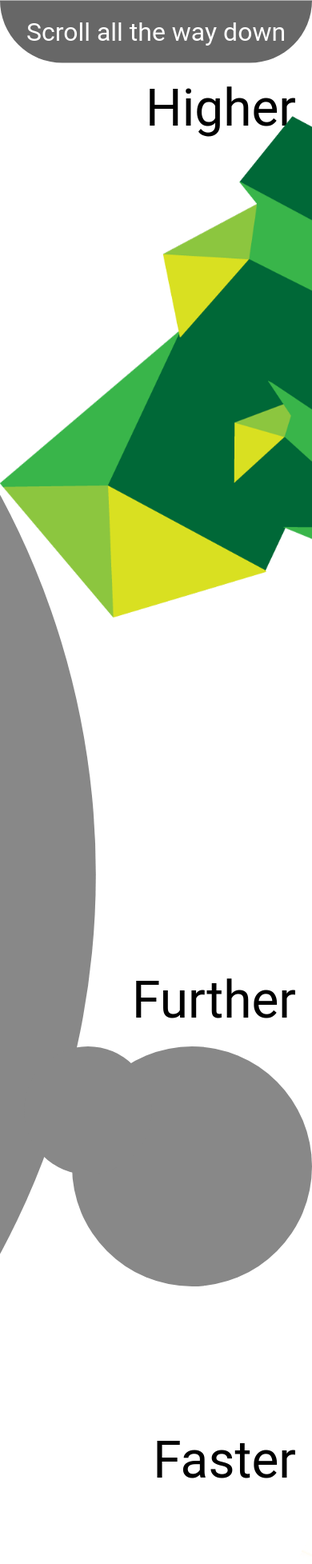
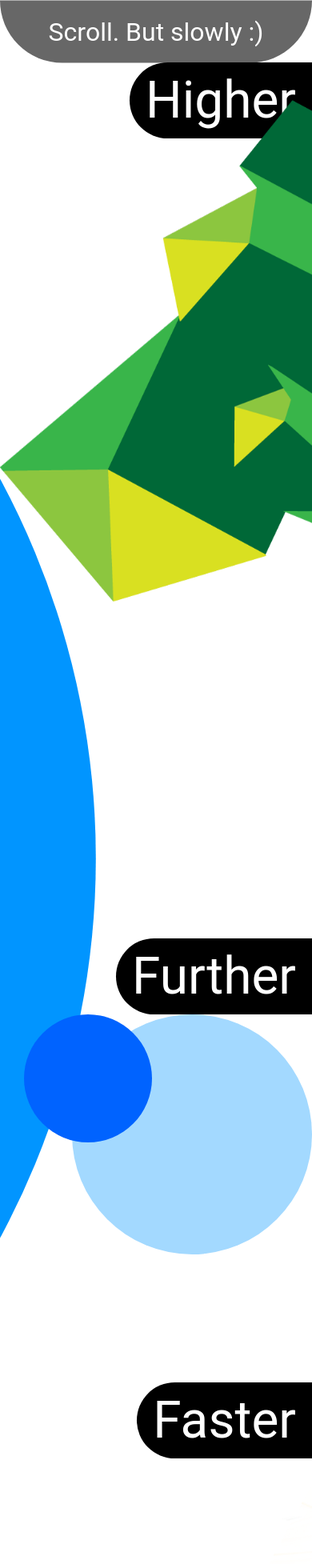
Before and after one commit to PiyushMichael/trash-trial, a React Native app: screen / in a window 390 px wide. Shown: the top 1955 px of the page at 80% size. Built offline with nearby package versions, Linux system fonts and the light colour scheme.

Commit message:
FINALISED aesthetics

```diff
--- a/src/components/appRoot.js
+++ b/src/components/appRoot.js
@@ -87,10 +87,12 @@
                   { translateY: titleTransform },
                 ],
               }}>
-                <Text style={{ fontSize: 32, fontFamily: 'Roboto', color: '#fff' }}>Scroll all the way down</Text>
+                <Text style={{ fontSize: 32, fontFamily: 'Roboto', color: '#fff' }}>Scroll. But slowly :)</Text>
               </Animated.View>
-              <View style={{ alignItems: 'flex-end', margin: 20 }}>
-                <Text style={{ fontSize: 64, fontFamily: 'Roboto' }}>Higher</Text>
+              <View style={{ alignItems: 'flex-end' }}>
+                <View style={{ backgroundColor: '#000', padding: 10, paddingHorizontal: 20, borderTopLeftRadius: 50, borderBottomLeftRadius: 50 }}>
+                  <Text style={{ fontSize: 64, fontFamily: 'Roboto', color: '#fff' }}>Higher</Text>
+                </View>
               </View>
               <View style={{ alignItems: 'flex-start' }}>
                 <Animated.Image source={Background} style={{
@@ -103,7 +105,7 @@
                   ],
                 }} />
                 <Animated.View style={{
-                  backgroundColor: '#888888',
+                  backgroundColor: '#0195FF',
                   height: 200,
                   width: 200,
                   borderRadius: 100,
@@ -115,12 +117,14 @@
                   ],
                 }}/>
               </View>
-              <View style={{ alignItems: 'flex-end', margin: 20 }}>
-                <Text style={{ fontSize: 64, fontFamily: 'Roboto' }}>Further</Text>
+              <View style={{ alignItems: 'flex-end' }}>
+              <View style={{ backgroundColor: '#000', padding: 10, paddingHorizontal: 20, borderTopLeftRadius: 50, borderBottomLeftRadius: 50 }}>
+                <Text style={{ fontSize: 64, fontFamily: 'Roboto', color: '#fff' }}>Further</Text>
+              </View>
               </View>
               <View style={{ alignItems: 'flex-end' }}>
                 <Animated.View style={{
-                  backgroundColor: '#888888',
+                  backgroundColor: '#A3D9FF',
                   height: 300,
                   width: 300,
                   borderRadius: 150,
@@ -129,7 +133,7 @@
                   ],
                 }} />
                 <Animated.View style={{
-                  backgroundColor: '#888888',
+                  backgroundColor: '#0063FF',
                   height: 160,
                   width: 160,
                   borderRadius: 80,
@@ -142,12 +146,13 @@
               </View>
               <Animated.View style={{
                 alignItems: 'flex-end',
-                margin: 20,
                 transform: [
                   { translateY: textTransformY },
                 ],
-                }}>
-                <Text style={{ fontSize: 64, fontFamily: 'Roboto' }}>Faster</Text>
+              }}>
+                <View style={{ backgroundColor: '#000', padding: 10, paddingHorizontal: 20, borderTopLeftRadius: 50, borderBottomLeftRadius: 50 }}>
+                  <Text style={{ fontSize: 64, fontFamily: 'Roboto', color: '#fff' }}>Faster</Text>
+                </View>
               </Animated.View>
               <Image source={Captain} style={{ width: side, height: side }} />
             </View>
```
